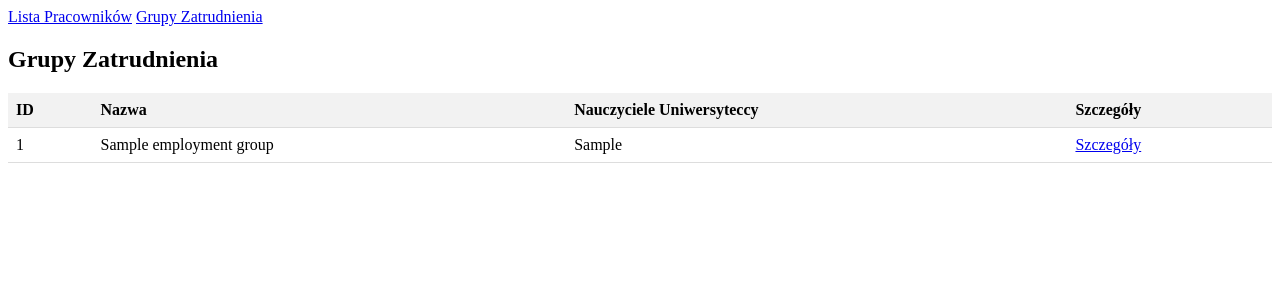
After one commit to MateuszDonsewicz/usos_positions, a Node server app: template views/employment_groups.ejs in a window 1280 px wide. The commit adds this page. Shown: the top 300 px of the page. Run offline with Node 20, Linux system fonts and the light colour scheme; the template is opened without the code that fills it: most values are stand-ins (such as "Sample title", 1, 10 or a date in 2020).

```diff
--- a/app.js
+++ b/app.js
@@ -72,7 +72,7 @@ app.get('/staff', async (req, res) => {
         const userApiUrl = 'https://usosapps.impan.pl/services/users/user';
         const userParams = {
           user_id: userId,
-          fields: 'first_name|last_name|email|email_access|phone_numbers|staff_status',
+          fields: 'first_name|last_name|email|email_access|phone_numbers|staff_status|employment_positions',
           format: 'json',
         };
 
@@ -115,6 +115,14 @@ app.get('/staff', async (req, res) => {
           }
         }
 
+        // Get current employment position
+        const employmentPositions = userDetails.employment_positions || [];
+        console.log('Employment Positions for user', userId, ':', employmentPositions); // Logging the positions
+        let currentPosition = 'Brak informacji';
+        if (employmentPositions.length > 0) {
+          currentPosition = employmentPositions[0].position.name.en || employmentPositions[0].position.name.pl || 'Brak informacji';
+        }
+
         staffData.push({
           user_id: userId,
           name: `${userDetails.first_name} ${userDetails.last_name}`,
@@ -122,6 +130,7 @@ app.get('/staff', async (req, res) => {
           email_access: userDetails.email_access,
           phone_numbers: userDetails.phone_numbers || [],
           staff_status: userDetails.staff_status,
+          employment_position: currentPosition,
         });
       }
     }
@@ -203,6 +212,62 @@ app.post('/verify-captcha', async (req, res) => {
   }
 });
 
+// Employment groups route
+app.get('/employment-groups', async (req, res) => {
+  const employmentGroupsUrl = 'https://usosapps.impan.pl/services/users/employment_groups_index';
+
+  const params = {
+    fields: 'id|name|university_teachers',
+    format: 'json',
+  };
+
+  try {
+    const response = await axios.get(employmentGroupsUrl, {
+      params,
+      headers: {
+        'Content-Type': 'application/json',
+      },
+    });
+
+    const employmentGroups = response.data;
+    console.log('Employment Groups:', employmentGroups);
+
+    res.render('employment_groups', { employment_groups: employmentGroups });
+  } catch (error) {
+    console.error('Error fetching employment groups:', error);
+    res.status(500).send('Internal Server Error');
+  }
+});
+
+// Employment group details route
+app.get('/employment-group/:id', async (req, res) => {
+  const employmentGroupId = req.params.id;
+  const employmentGroupUrl = `https://usosapps.impan.pl/services/users/employment_group`;
+
+  const params = {
+    id: employmentGroupId,
+    fields: 'id|name|university_teachers',
+    format: 'json',
+  };
+
+  try {
+    const response = await axios.get(employmentGroupUrl, {
+      params,
+      headers: {
+        'Content-Type': 'application/json',
+      },
+    });
+
+    const employmentGroupDetails = response.data;
+    console.log('Employment Group Details:', employmentGroupDetails);
+
+    res.render('employment_group_details', { employment_group: employmentGroupDetails });
+  } catch (error) {
+    console.error('Error fetching employment group details:', error);
+    res.status(500).send('Internal Server Error');
+  }
+});
+
 app.listen(port, () => {
   console.log(`Server is running on http://localhost:${port}`);
 });
--- /dev/null
+++ b/views/employment_groups.ejs
@@ -0,0 +1,50 @@
+<!DOCTYPE html>
+<html lang="pl">
+<head>
+    <meta charset="UTF-8">
+    <meta name="viewport" content="width=device-width, initial-scale=1.0">
+    <title>Grupy Zatrudnienia</title>
+    <style>
+        table {
+            width: 100%;
+            border-collapse: collapse;
+        }
+        th, td {
+            padding: 8px;
+            text-align: left;
+            border-bottom: 1px solid #ddd;
+        }
+        th {
+            background-color: #f2f2f2;
+        }
+    </style>
+</head>
+<body>
+    <nav>
+        <a href="/staff">Lista Pracowników</a>
+        <a href="/employment-groups">Grupy Zatrudnienia</a>
+    </nav>
+
+    <h2>Grupy Zatrudnienia</h2>
+    <table>
+        <thead>
+            <tr>
+                <th>ID</th>
+                <th>Nazwa</th>
+                <th>Nauczyciele Uniwersyteccy</th>
+                <th>Szczegóły</th>
+            </tr>
+        </thead>
+        <tbody>
+            <% employment_groups.forEach(group => { %>
+            <tr>
+                <td><%= group.id %></td>
+                <td><%= group.name %></td>
+                <td><%= group.university_teachers %></td>
+                <td><a href="/employment-group/<%= group.id %>">Szczegóły</a></td>
+            </tr>
+            <% }); %>
+        </tbody>
+    </table>
+</body>
+</html>
```
Also changed, not shown: views/employment_group_details.ejs (added, +45 -0 lines), views/staff_table.ejs (+26 -2 lines).
